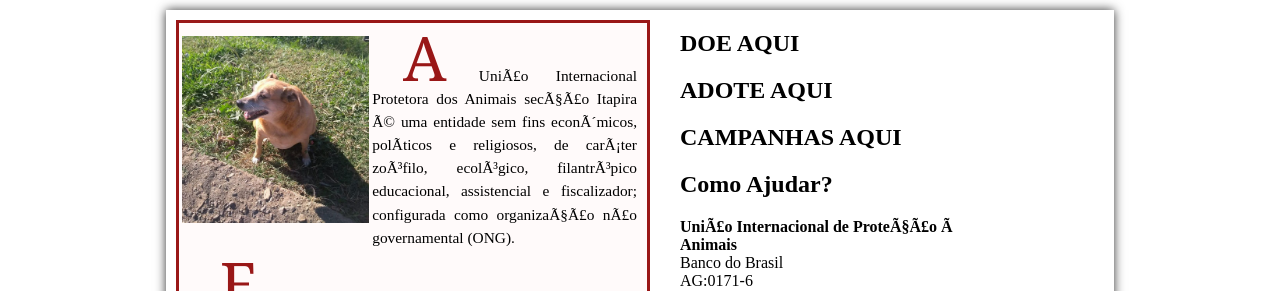
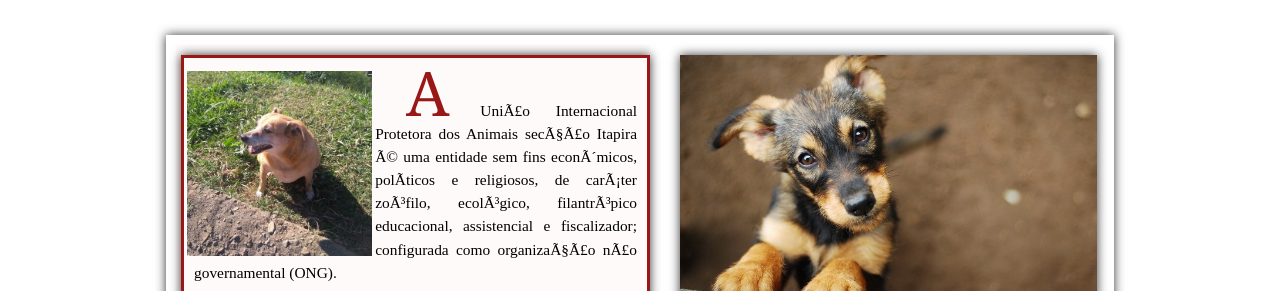
Before and after one commit to aguinaldosantana/uipa-site, a plain HTML site: page index.html in a window 1280 px wide. Shown: the part 108-399 px from the top of the page. Drawn offline with Linux system fonts and the light colour scheme.

Commit message:
Estilizando

```diff
--- a/_css/estilos.css
+++ b/_css/estilos.css
@@ -7,8 +7,9 @@ header {
 }
 main {
     width: 75%;
+    height: 100%;
     margin: 0px auto;
-    margin-top: 10px;
+    margin-top: 35px;
     box-shadow: 0 0 10px #333;
     background-color: #FFF;
 }
@@ -20,7 +21,7 @@ article {
     background-color: snow;
 }
 section {
-    width: 31.25%;
+    width: 44%;
     height: 726px;
     float: left;
     margin-left: 20px;
@@ -50,7 +51,7 @@ nav ul li a {
 nav ul li ul {
     display: none;
     position: absolute;
-    padding-top: 5px;
+    padding-top: 4px;
 }
 /*Pulo do Gato - Aparece Menu*/
 nav li:hover ul {
@@ -59,7 +60,7 @@ nav li:hover ul {
 /*Itens submenu*/
 nav ul li ul li a {
     width: 90px;
-    margin-top: -1px;
+    padding-top: 1px;
 }
 nav ul li a:hover {
     background-color: green;
@@ -67,6 +68,14 @@ nav ul li a:hover {
 h1 {
     margin: 0px;
     padding: 15px;
+}
+h4 {
+    font-size: 15px;
+    margin-top: -4px;
+    padding: 5px;
+    text-align: center;
+    background-color: maroon;
+    color: white;
 }
 p {
     font-size: 110%;
@@ -81,8 +90,18 @@ p {
     font-size: 14px;
     text-align: justify;
     border: solid 3px rgb(153,23,23);
+    box-shadow: 0 0 10px #333;
+    margin: 10px 0 10px 5px;
 }
 
+div.adote{
+    margin-top: 20px;
+    box-shadow: 0 0 10px #333;
+}
+div.doe {
+    margin-top: 20px;
+    box-shadow: 0 0 10px #333;
+}
 .historia img{
     float: left;
     margin: 3px;
--- a/index.html
+++ b/index.html
@@ -65,23 +65,14 @@
 
                 <section>
 
-                    <div>
-                        <h2>DOE AQUI</h2>
+                    <div class="adote">
+                        <a href="http://www.google.com.br"><img src="./img/adoteme.jpg" alt="Adote-me" title="Adote-me" width="100%"></a>
+                        <h4>ADOTE</h4>
                     </div>
 
-                    <div>
-                        <h2>ADOTE AQUI</h2>
-                    </div>
-
-                    <div>
-                        <h2>CAMPANHAS AQUI</h2>
-                    </div>
-
-                    <div>
-                        <div>
-                            <h2>Como Ajudar?</h2>
-                            <span><b>União Internacional de Proteção à Animais</b></br></span>Banco do Brasil</br>AG:0171-6</br>Conta Corrente:45119-3</br>CNPJ:57.486.458/0001-10</p>
-                        </div>
+                    <div class="doe">
+                        <a href="http://www.google.com.br"><img src="./img/doe.jpg" alt="Doe Aqui" title="Doe Aqui" width="100%"></a>
+                        <h4>DOE AQUI</h4>
                     </div>
 
                 </section>
```
Also changed, not shown: img/adoteme.jpg (added), img/doe.jpg (added).
